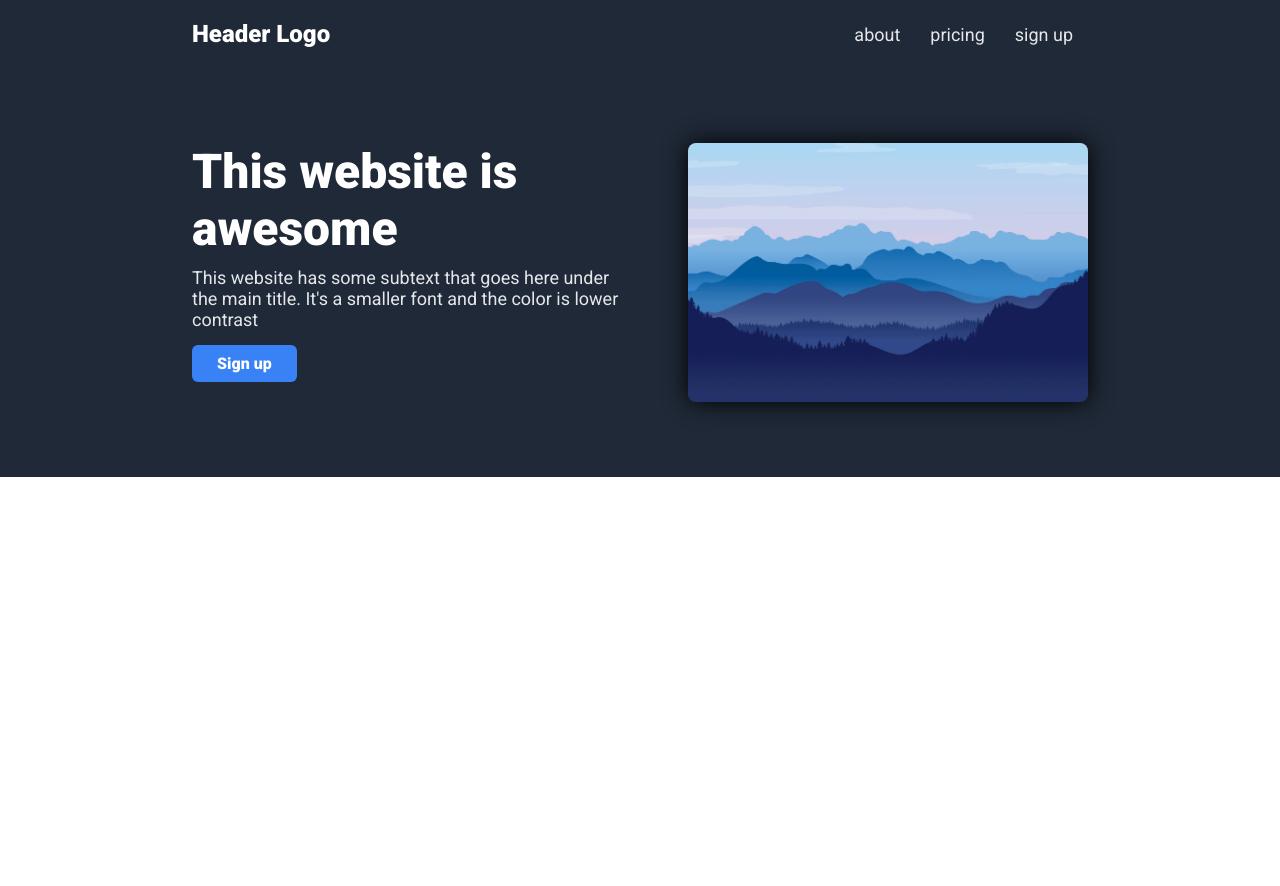
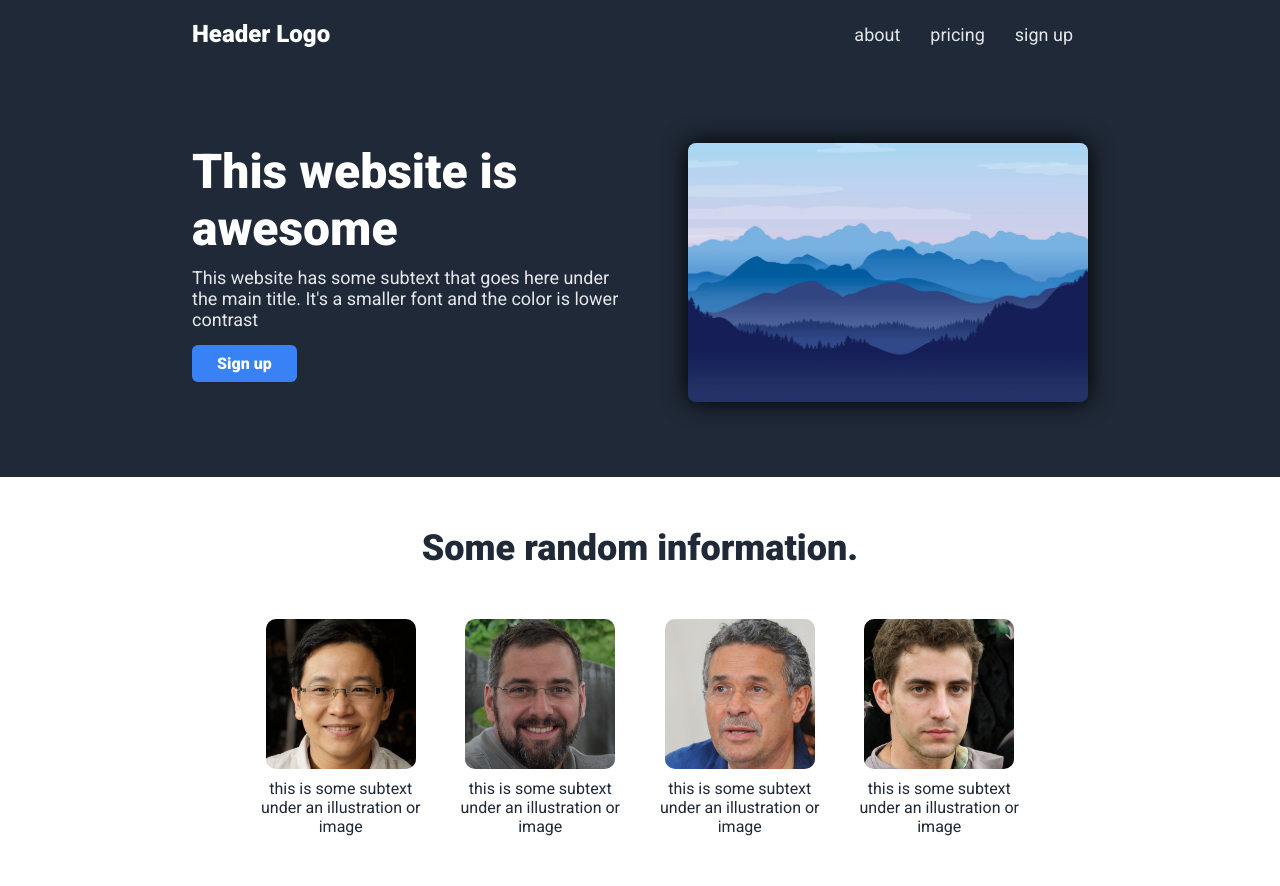
Before and after one commit to Rafael1268/odin-landing-page, a plain HTML site: page index.html in a window 1280 px wide. Before the commit the page ends 800 px from the top, so only its background shows below. Drawn offline with Linux system fonts and the light colour scheme.

Commit message:
Finished section 2

```diff
--- a/index.html
+++ b/index.html
@@ -20,7 +20,28 @@
             <p>This website has some subtext that goes here under the main title. It's a smaller font and the color is lower contrast</p>
             <button>Sign up</button>
         </div>
-        <img src="/img/img1.webp" alt="this is a placeholder for an image">
+        <img src="/img/img1.webp" alt="">
+    </div>
+    <div class="section2">
+        <h2>Some random information.</h2>
+        <div class="section2Bottom">
+            <div class="person1">
+                <img src="/img/per1.jpg" alt="">
+                <p>this is some subtext under an illustration or image</p>
+            </div>
+            <div class="person2">
+                <img src="/img/per2.jpg" alt="">
+                <p>this is some subtext under an illustration or image</p>
+            </div>
+            <div class="person3">
+                <img src="/img/per3.jpg" alt="">
+                <p>this is some subtext under an illustration or image</p>
+            </div>
+            <div class="person4">
+                <img src="/img/per4.jpg" alt="">
+                <p>this is some subtext under an illustration or image</p>
+            </div>
+        </div>
     </div>
 </body>
 </html>
--- a/styles.css
+++ b/styles.css
@@ -80,3 +80,35 @@ p {
     border-radius: 8px;
     box-shadow: 0 0 25px;
 }
+
+.section2 {
+    display: flex;
+    flex-direction: column;
+    align-items: center;
+    padding: 50px 0;
+}
+
+.section2 img {
+    width: 150px;
+    border-radius: 10px;
+}
+
+.section2Bottom {
+    display: flex;
+    gap: 30px;
+    padding: 0 20%;
+    margin-top: 50px;
+}
+
+.section2Bottom p {
+    margin-top: 10px;
+    text-align: center;
+    color: #1F2937;
+    font-size: 16px;
+}
+
+.person1, .person2, .person3, .person4 {
+    display: flex;
+    flex-direction: column;
+    align-items: center;
+}
```
Also changed, not shown: img/per1.jpg (added), img/per2.jpg (added), img/per3.jpg (added), img/per4.jpg (added).
